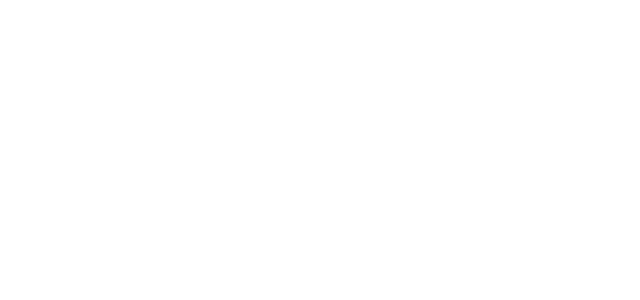
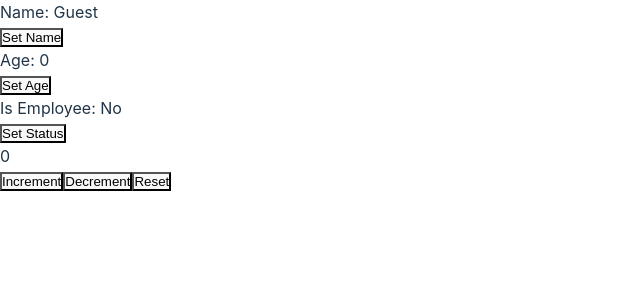
Before and after one commit to rhyumiranda/react-practice, a React (Vite) app: page / in a window 1280 px wide. Shown: the top 300 px of the page, without its empty margins (0-640 px from the left). Built offline with nearby package versions, Linux system fonts and the light colour scheme.

Commit message:
Import MyComponent component

```diff
--- a/src/App.jsx
+++ b/src/App.jsx
@@ -1,10 +1,11 @@
+import MyComponent from "./MyComponent.jsx";
 
 function App() {
-  // return(
-  //   <>
-  //     <Button/>
-  //   </>
-  // );
+  return(
+    <>
+      <MyComponent/>
+    </>
+  );
 }
 
 export default App;
```
